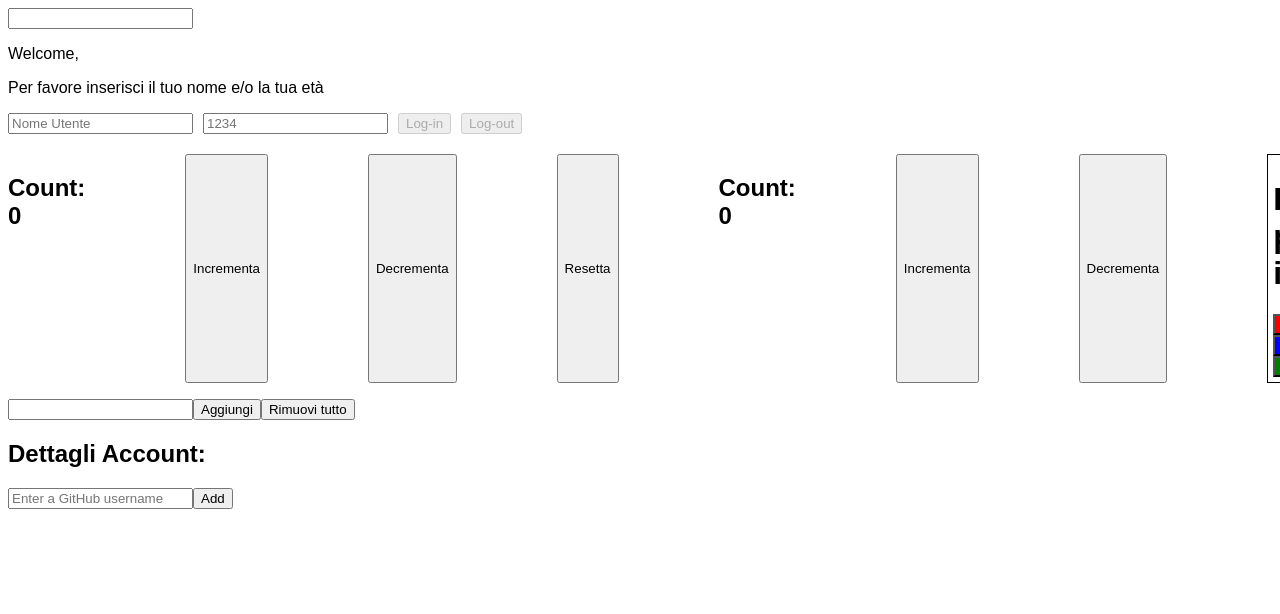
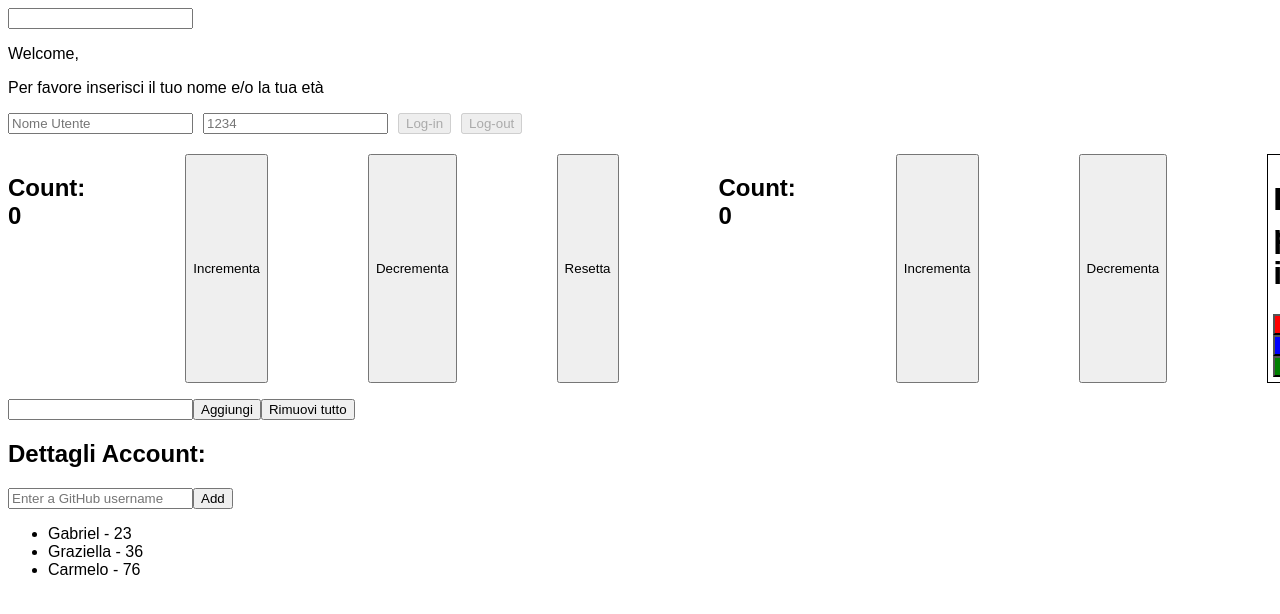
Before and after one commit to gabrimarch3/Esericizi-react, a React (Create React App) app in the folder esercizi-develhope/: page / in a window 1280 px wide. Shown: the top 614 px of the page. Built offline with nearby package versions, Linux system fonts and the light colour scheme.

Commit message:
added and completed ex.45

```diff
--- a/esercizi-develhope/src/App.js
+++ b/esercizi-develhope/src/App.js
@@ -8,6 +8,7 @@
 import "./App.css";
 import GithubUser from "./components/GitHubUser";
 import GithubUserList from "./components/GitHubUserList";
+import FilteredList from "./components/FilteredList";
 
 function App() {
   return (
@@ -25,6 +26,9 @@
         <h2>Dettagli Account:</h2>
         <GithubUserList/>
       </div>
+      <div>
+        <FilteredList />
+      </div>
     </>
   );
 }
--- /dev/null
+++ b/esercizi-develhope/src/components/FilteredList.js
@@ -0,0 +1,57 @@
+import { useMemo } from "react";
+
+function FilteredList() {
+  const usersData = [
+    {
+      id: 1,
+      name: "Gabriel",
+      age: 23,
+    },
+    {
+      id: 2,
+      name: "Filippo",
+      age: 14,
+    },
+    {
+      id: 3,
+      name: "Giovanna",
+      age: 16,
+    },
+    {
+      id: 4,
+      name: "Graziella",
+      age: 36,
+    },
+    {
+      id: 5,
+      name: "Antonio",
+      age: 12,
+    },
+    {
+      id: 6,
+      name: "Carmelo",
+      age: 76,
+    },
+  ];
+
+  const memoAdult = useMemo(
+    () => usersData.filter((item) => item.age >= 18),
+    [usersData]
+  );
+
+  return (
+    <>
+      <ul>
+        {memoAdult.map((element) => {
+          return (
+            <li>
+              {element.name} - {element.age}
+            </li>
+          );
+        })}
+      </ul>
+    </>
+  );
+}
+
+export default FilteredList;
```
